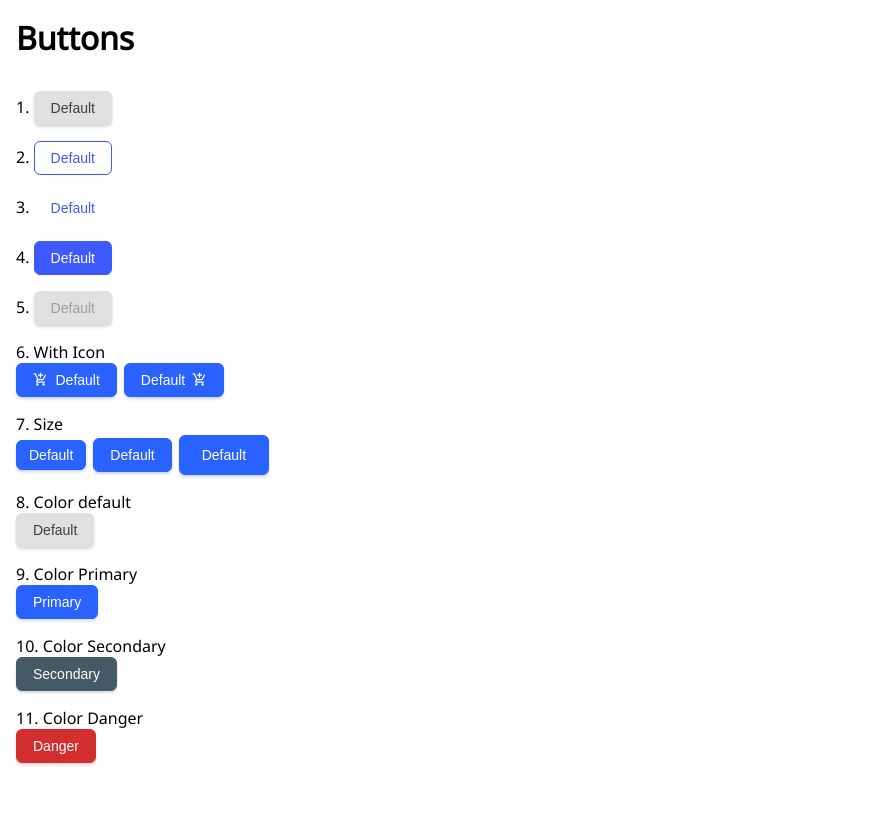
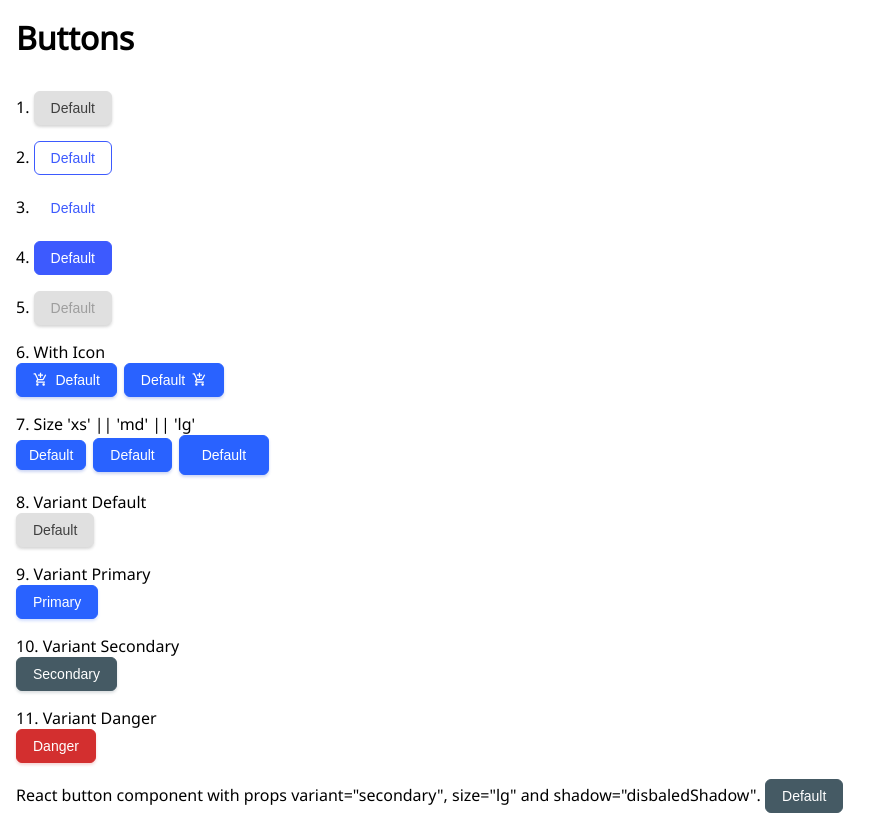
Before and after one commit to decuyperanthony/button-style-react, a React (Create React App) app: page / in a window 1280 px wide. Shown: the whole page, without its empty margins (0-891 px from the left). Built offline with nearby package versions, Linux system fonts and the light colour scheme.

Commit message:
can add props size variant and disabledShadow

```diff
--- a/src/App/App.js
+++ b/src/App/App.js
@@ -13,6 +13,8 @@ import ButtonColor from './Components/8.Color';
 import ButtonPrimary from './Components/9.Primary';
 import ButtonSecondary from './Components/10.Secondary';
 import ButtonDanger from './Components/11.Danger';
+// === react button reusable
+import Button from './Components/Button';
 
 function App() {
   return (
@@ -39,6 +41,8 @@ function App() {
       <ButtonSecondary />
       <div style={{marginBottom: '1em'}}/>
       <ButtonDanger />
+      <div style={{marginBottom: '1em'}}/>
+      <Button variant="secondary" size="md" shadow="disbaledShadow"/>
     </div>
   );
 }
--- a/src/App/Components/10.Secondary/index.js
+++ b/src/App/Components/10.Secondary/index.js
@@ -3,7 +3,7 @@ import './styles.scss';
 const ButtonSecondary = () => {
     return (
         <>
-        10. {' '} Color Secondary
+        10. {' '} Variant Secondary
         <div>
             <button
                 type="button"
--- a/src/App/Components/11.Danger/index.js
+++ b/src/App/Components/11.Danger/index.js
@@ -3,7 +3,7 @@ import './styles.scss';
 const ButtonDanger = () => {
     return (
         <>
-        11. {' '} Color Danger
+        11. {' '} Variant Danger
         <div>
             <button
                 type="button"
--- a/src/App/Components/4.DisabledShadow/index.js
+++ b/src/App/Components/4.DisabledShadow/index.js
@@ -4,7 +4,7 @@ const DisabledShadow = () => {
     return (
         <div>
             4. {' '}
-            <button type="button" className="disabledShadow">Default</button>
+            <button type="button" className="disabledShadowTest">Default</button>
         </div>
     );
 };
--- a/src/App/Components/4.DisabledShadow/styles.scss
+++ b/src/App/Components/4.DisabledShadow/styles.scss
@@ -1,7 +1,7 @@
 
 
 //! === === BUTTON DEFAULT === ===
-.disabledShadow {
+.disabledShadowTest {
     padding:8px 16px;
     background: #3D5AFE;
     color: #FFFFFF;
--- a/src/App/Components/7.Size/index.js
+++ b/src/App/Components/7.Size/index.js
@@ -3,7 +3,7 @@ import './styles.scss';
 const ButtonSize = () => {
     return (
         <>
-        7. {' '} Size
+        7. {' '} Size  'xs' || 'md' || 'lg'
         <div>
             <button
                 type="button"
--- a/src/App/Components/8.Color/index.js
+++ b/src/App/Components/8.Color/index.js
@@ -3,7 +3,7 @@ import './styles.scss';
 const ButtonColor = () => {
     return (
         <>
-        8. {' '} Color default
+        8. {' '} Variant Default
         <div>
             <button
                 type="button"
--- a/src/App/Components/9.Primary/index.js
+++ b/src/App/Components/9.Primary/index.js
@@ -3,7 +3,7 @@ import './styles.scss';
 const ButtonPrimary = () => {
     return (
         <>
-        9. {' '} Color Primary
+        9. {' '} Variant Primary
         <div>
             <button
                 type="button"
--- /dev/null
+++ b/src/App/Components/Button/button.scss
@@ -0,0 +1,106 @@
+.btn {
+    font-weight: 400;
+    font-size: 14px;
+    -webkit-border-radius: 6px;
+    border-radius: 6px;
+}
+
+//! === === BUTTON SIZE === ===
+.xs {
+    padding: 6px 12px
+}
+.md {
+    padding: 8px 16px
+}
+.lg {
+    padding: 11px 22px
+}
+
+//! === === BUTTON DISABLED SHADOW === ===
+.disbaledShadow {
+    box-shadow: none !important;
+}
+
+//! === === BUTTON DEFAULT === ===
+.default {
+    // padding:8px 16px;
+    background: #E0E0E0;
+    color: #3F3F3F;
+    border: 1px solid #E0E0E0;
+    cursor:pointer;
+    box-shadow: 0px 2px 3px rgba(51, 51, 51, 0.2);
+    &:hover {
+        background: #AEAEAE;
+        color: #3F3F3F;
+        border: 1px solid #AEAEAE;
+    }
+    &:focus {
+        background: #AEAEAE;
+        color: #3F3F3F;
+        border: 1px solid #AEAEAE;
+        outline: 0
+    }
+}
+
+//? === === BUTTON PRIMARY === ===
+.primary {
+    // padding:8px 16px;
+    background: #2962FF;
+    color: #FFFFFF;
+    border: 1px solid #2962FF;
+    cursor:pointer;
+    box-shadow: 0px 2px 3px rgba(41, 98, 255, 0.2);
+    &:hover {
+        background: #0039CB;
+        color: #FFFFFF;
+        border: 1px solid #0039CB;
+    }
+    &:focus {
+        background: #0039CB;
+        color: #FFFFFF;
+        border: 1px solid #0039CB;
+        outline: 0
+    }
+}
+
+//* === === BUTTON SECONDARY === ===
+.secondary {
+    // padding:8px 16px;
+    background: #455A64;
+    color: #FFFFFF;
+    border: 1px solid #455A64;
+    cursor:pointer;
+    box-shadow: 0px 2px 3px rgba(69, 90, 100, 0.2);
+    &:hover {
+        background: #1C313A;
+        color: #FFFFFF;
+        border: 1px solid #1C313A;
+    }
+    &:focus {
+        background: #1C313A;
+        color: #FFFFFF;
+        border: 1px solid #1C313A;
+        outline: 0
+    }
+}
+
+//! === === BUTTON DANGER === ===
+.danger {
+    // padding:8px 16px;
+    background: #D32F2F;
+    color: #FFFFFF;
+    border: 1px solid #D32F2F;
+    cursor:pointer;
+    box-shadow: 0px 2px 3px rgba(211, 47, 47, 0.2);
+    &:hover {
+        background: #9A0007;
+        color: #FFFFFF;
+        border: 1px solid #9A0007;
+    }
+    &:focus {
+        background: #9A0007;
+        color: #FFFFFF;
+        border: 1px solid #9A0007;
+        outline: 0
+    }
+}
--- /dev/null
+++ b/src/App/Components/Button/index.js
@@ -0,0 +1,22 @@
+import React, { useState } from 'react';
+import './button.scss';
+function Button(props) {
+    const [size] = useState(props.size);
+    const [variant] = useState(props.variant);
+    const [shadow] = useState(props.shadow);
+
+    return (
+        <div>
+            React button component with props variant="secondary", size="lg" and shadow="disbaledShadow". {' '}
+            <button
+                type="button"
+                // className="default"
+                className={(!size && !variant && !shadow) ? `btn default` : `btn ${shadow} ${variant} ${size} `}
+            >
+                Default
+            </button>
+        </div>
+    );
+};
+
+export default Button;
```
Also changed, not shown: 1 other file (tests, documents, lock files or other folders).
